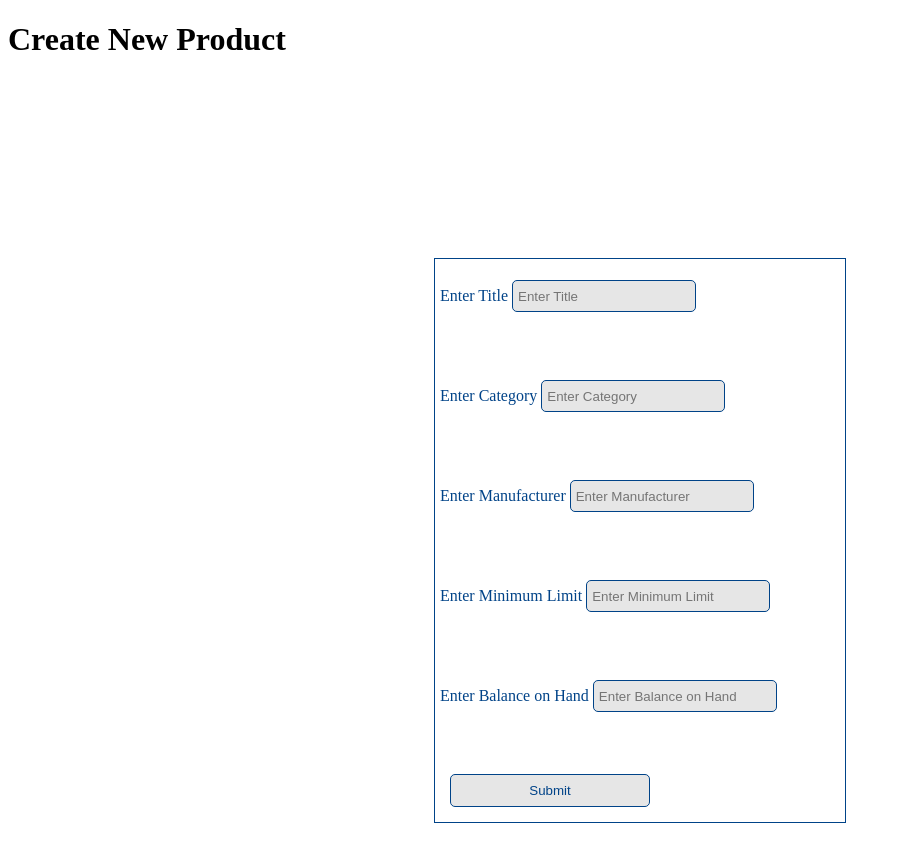
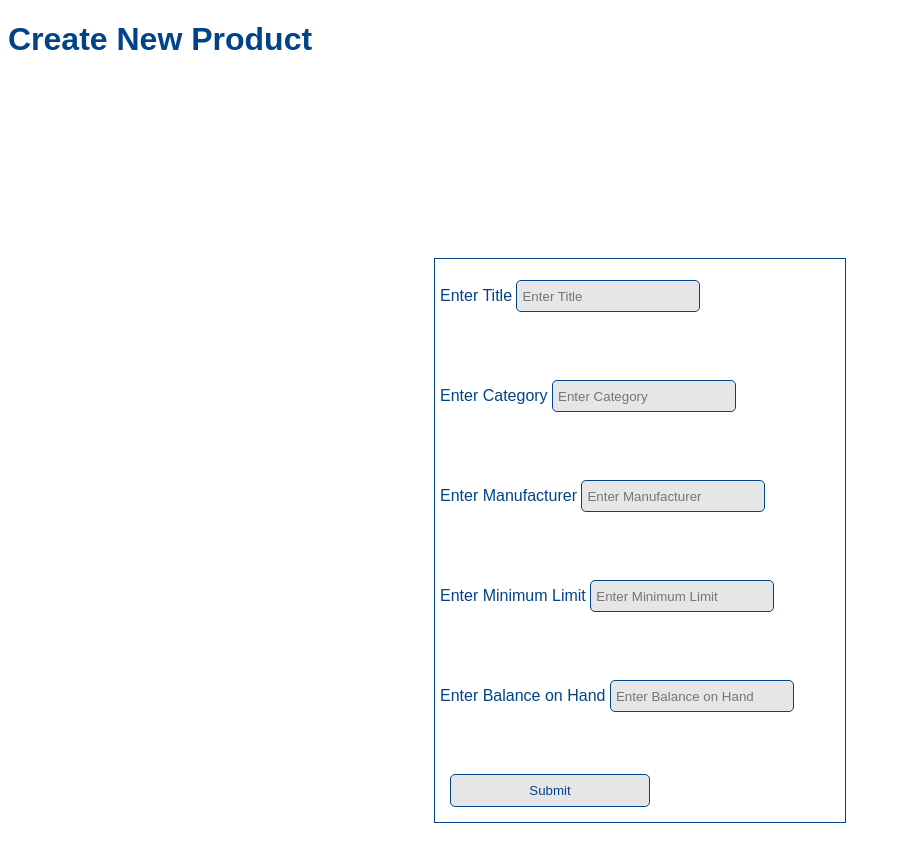
Before and after one commit to Averonda/ims, an Angular app in the folder spa-angular-ims-app/: page /createNewProduct in a window 1280 px wide. Shown: the top 862 px of the page, without its empty margins (0-900 px from the left). Built offline with nearby package versions, Linux system fonts and the light colour scheme.

Commit message:
update CSS in spa-angular-ims-app

```diff
--- a/spa-angular-ims-app/src/app/create-new-product/create-new-product.component.css
+++ b/spa-angular-ims-app/src/app/create-new-product/create-new-product.component.css
@@ -1,7 +1,6 @@
 .newProductForm{
     color: rgba(0,67,136,255);
     border: 1px solid  rgba(0,67,136,255);
-
     background-color: white;
     padding: 5px;
     margin: 200px;
@@ -12,7 +11,6 @@
 }
 
 .formItem{
-
     margin: 10px;
     padding: 5px;
 }
@@ -38,7 +36,6 @@
     margin: 10px;
     padding: 8px;
     width: 200px;
-
 }
 
 .submitButton:hover{
--- a/spa-angular-ims-app/src/styles.css
+++ b/spa-angular-ims-app/src/styles.css
@@ -1 +1,7 @@
 /* You can add global styles to this file, and also import other style files */
+body{
+    color: rgba(0,67,136,255);
+    background-repeat: no-repeat;
+    background-size: cover;
+    font-family: Arial, Helvetica, sans-serif;
+}
```
